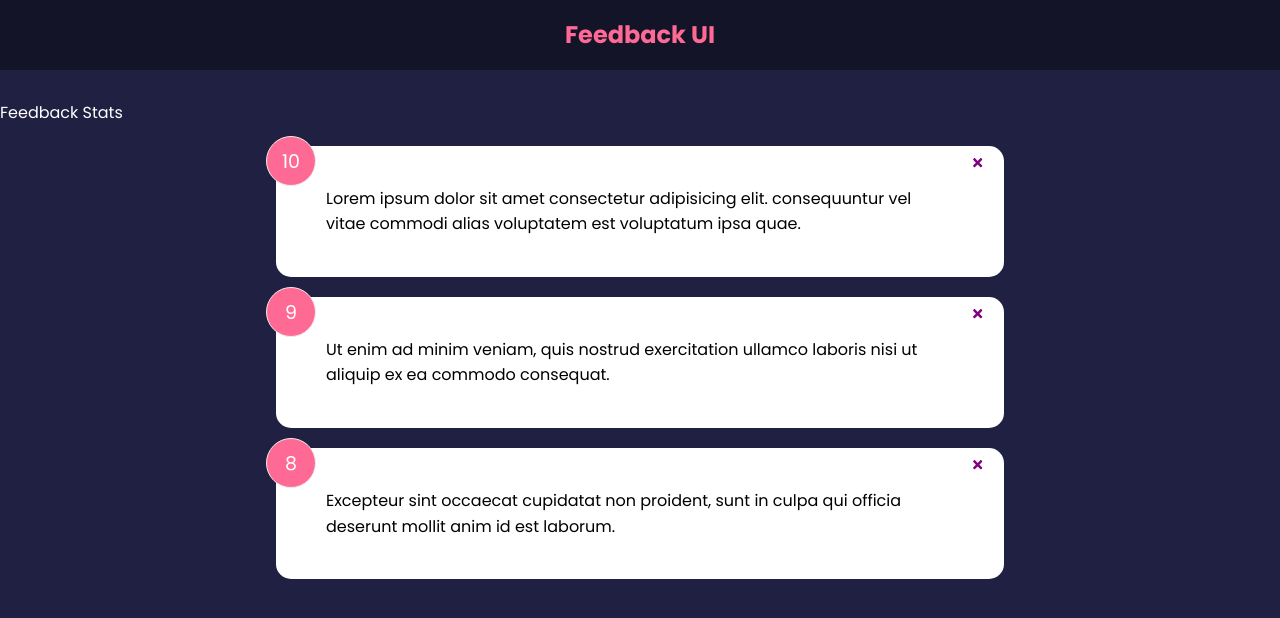
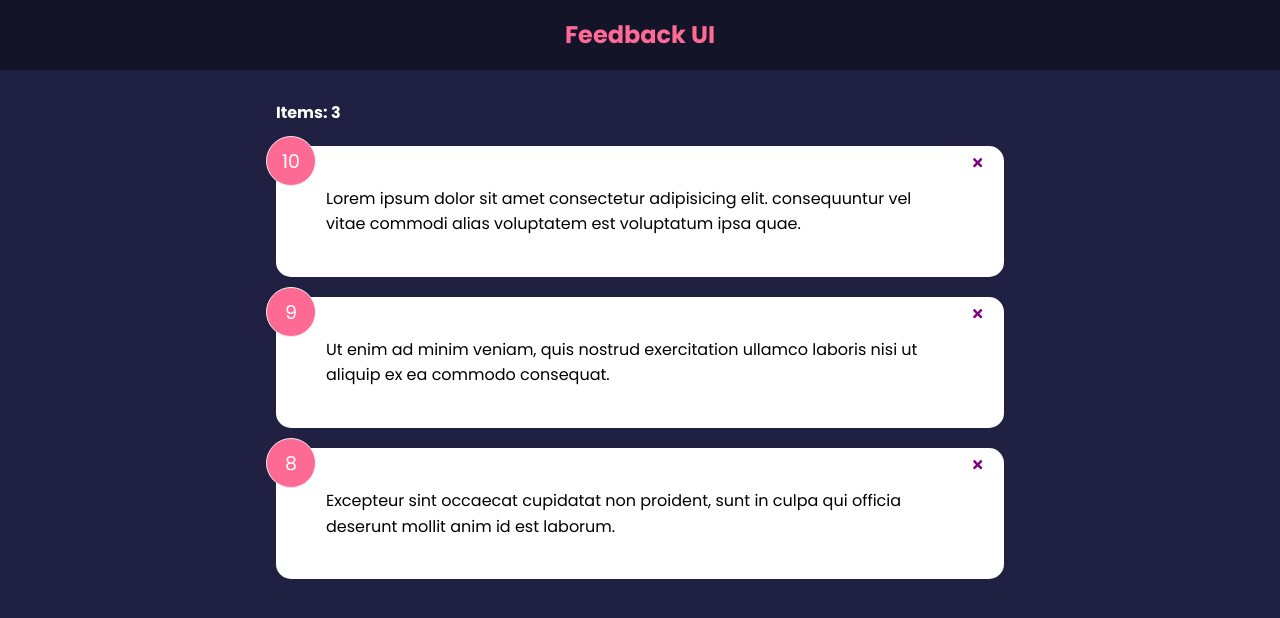
Before and after one commit to bruhu/feedback-app, a React (Create React App) app: page / in a window 1280 px wide. Shown: the top 618 px of the page. Built offline with nearby package versions, Linux system fonts and the light colour scheme.

Commit message:
display number of feedback items

```diff
--- a/src/App.js
+++ b/src/App.js
@@ -17,8 +17,8 @@ function App() {
   return (
     <>
       <Header />
-      <FeedbackStats />
       <div className='container'>
+        <FeedbackStats feedback={feedback} />
         <FeedbackList feedback={feedback} handleDelete={deleteFeedback} />
       </div>
     </>
--- a/src/components/FeedbackStats.jsx
+++ b/src/components/FeedbackStats.jsx
@@ -1,6 +1,8 @@
-function FeedbackStats() {
+function FeedbackStats({feedback}) {
   return (
-    <div>Feedback Stats</div>
+    <div className='feedback-stats'>
+      <h4>Items: {feedback.length}</h4>
+    </div>
   )
 }
 
```
